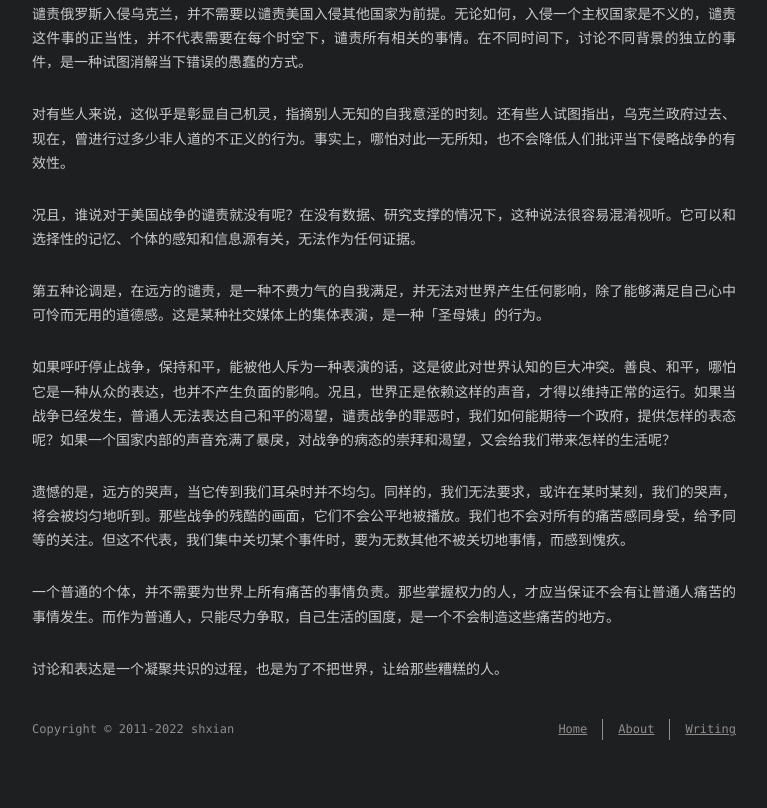
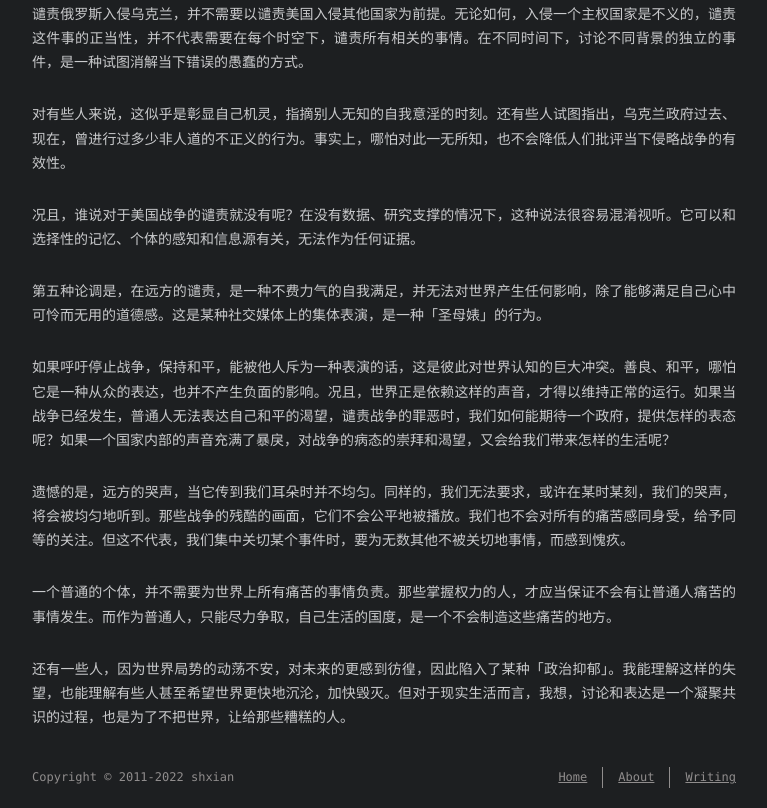
Before and after one commit to shxian/shxian.github.io, a plain HTML site: page 2022/02/26/关于战争的讨论/index.html in a window 1280 px wide. Shown: the part 1144-1952 px from the top of the page, without its empty margins (256-1023 px from the left). Before the commit the page ends 1904 px from the top, so only its background shows below. Drawn offline with nearby package versions, Linux system fonts and the light colour scheme; some packages are replaced by stand-ins of ours; a script that the page names is missing; a web font is replaced by a local one.

Commit message:
Site updated: 2022-02-26 02:35:20

```diff
--- a/2022/02/26/关于战争的讨论/index.html
+++ b/2022/02/26/关于战争的讨论/index.html
@@ -148,7 +148,7 @@
 <p>如果呼吁停止战争，保持和平，能被他人斥为一种表演的话，这是彼此对世界认知的巨大冲突。善良、和平，哪怕它是一种从众的表达，也并不产生负面的影响。况且，世界正是依赖这样的声音，才得以维持正常的运行。如果当战争已经发生，普通人无法表达自己和平的渴望，谴责战争的罪恶时，我们如何能期待一个政府，提供怎样的表态呢？如果一个国家内部的声音充满了暴戾，对战争的病态的崇拜和渴望，又会给我们带来怎样的生活呢？</p>
 <p>遗憾的是，远方的哭声，当它传到我们耳朵时并不均匀。同样的，我们无法要求，或许在某时某刻，我们的哭声，将会被均匀地听到。那些战争的残酷的画面，它们不会公平地被播放。我们也不会对所有的痛苦感同身受，给予同等的关注。但这不代表，我们集中关切某个事件时，要为无数其他不被关切地事情，而感到愧疚。</p>
 <p>一个普通的个体，并不需要为世界上所有痛苦的事情负责。那些掌握权力的人，才应当保证不会有让普通人痛苦的事情发生。而作为普通人，只能尽力争取，自己生活的国度，是一个不会制造这些痛苦的地方。</p>
-<p>讨论和表达是一个凝聚共识的过程，也是为了不把世界，让给那些糟糕的人。</p>
+<p>还有一些人，因为世界局势的动荡不安，对未来的更感到彷徨，因此陷入了某种「政治抑郁」。我能理解这样的失望，也能理解有些人甚至希望世界更快地沉沦，加快毁灭。但对于现实生活而言，我想，讨论和表达是一个凝聚共识的过程，也是为了不把世界，让给那些糟糕的人。</p>
 
   </div>
 </article>
```
